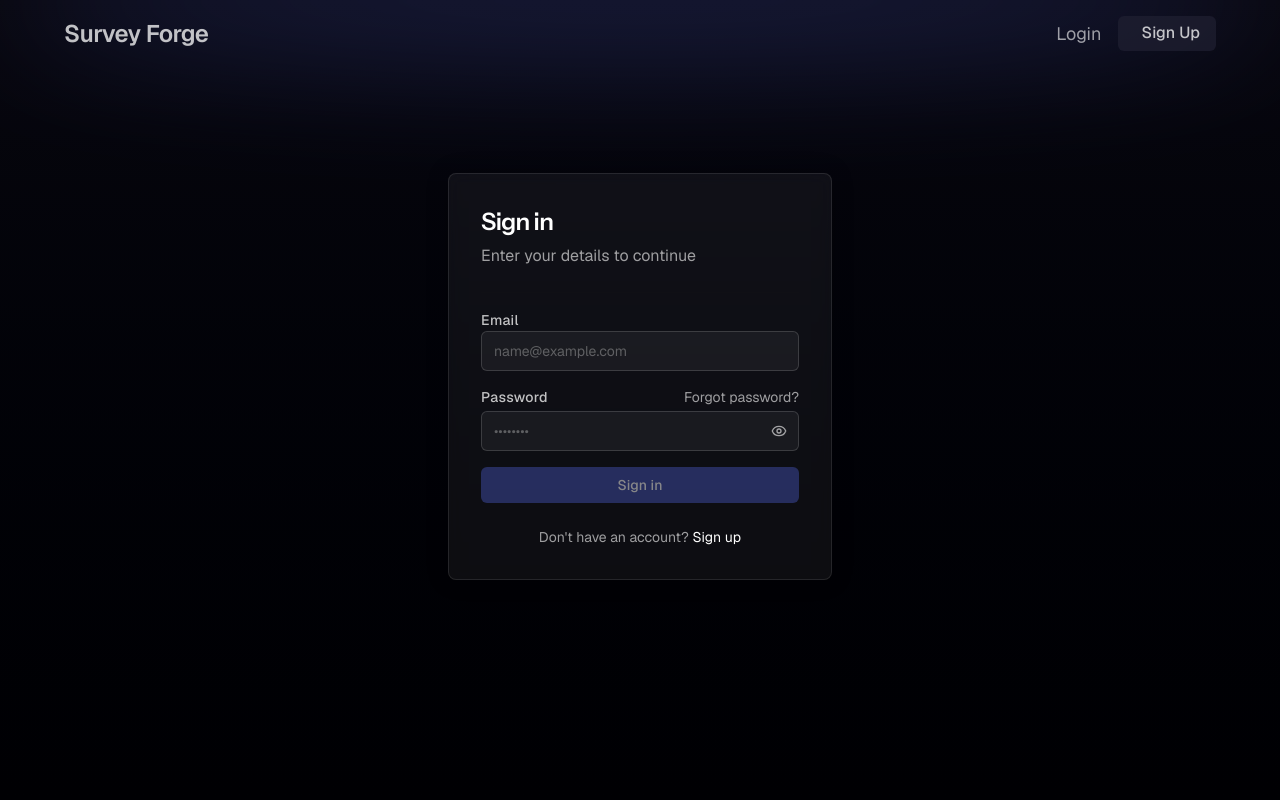
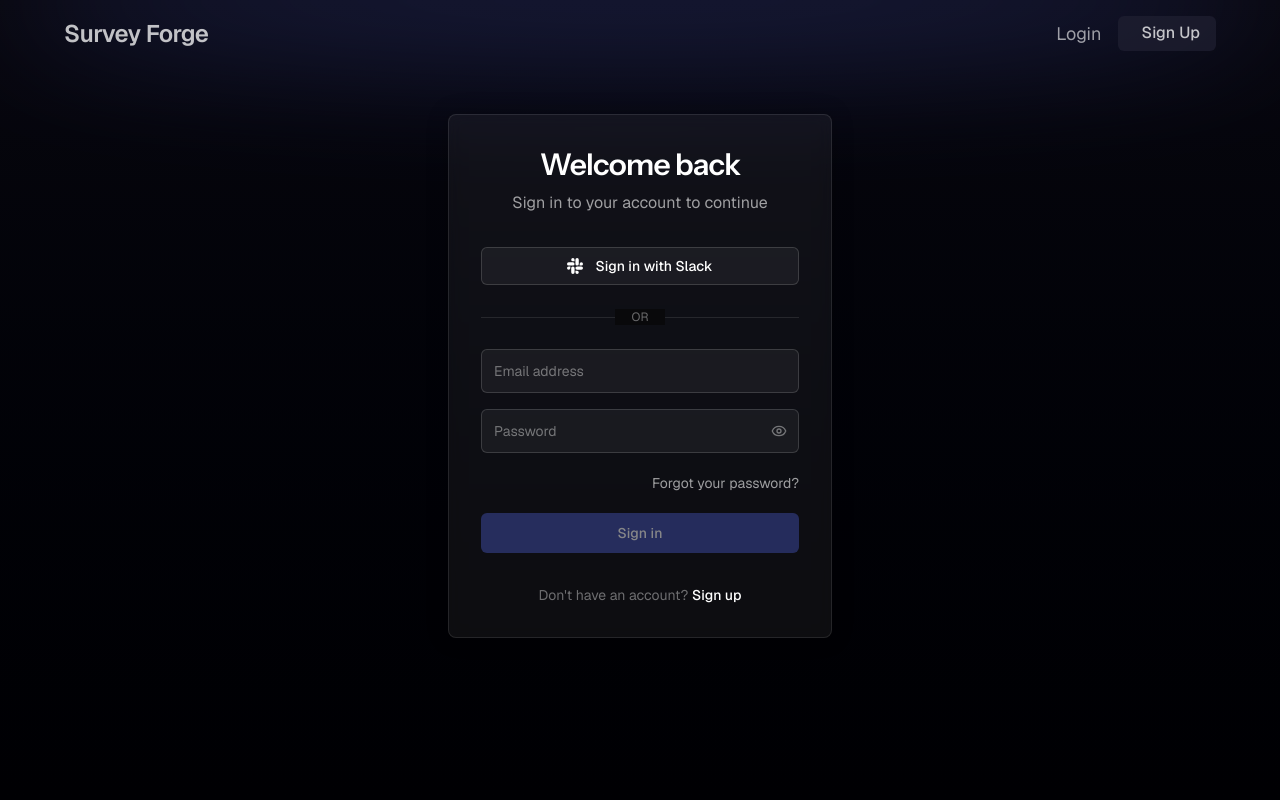
Before and after one commit to shashwtd/survey-forge, a Next.js app: page /login in a window 1280 px wide. Shown: the top 800 px of the page. Built offline with nearby package versions, Linux system fonts and the light colour scheme; no server answers.

Commit message:
Implemented authentication with Slack (OIDC) to the application.

```diff
--- a/src/app/(auth-pages)/login/page.tsx
+++ b/src/app/(auth-pages)/login/page.tsx
@@ -5,6 +5,7 @@ import { useFormStatus } from "react-dom";
 import Link from "next/link";
 import { useState } from "react";
 import { Eye, EyeOff } from "lucide-react";
+import SlackAuthButton from "@/components/auth/SlackAuthButton";
 
 export default function SignIn() {
   const { pending } = useFormStatus();
@@ -17,42 +18,41 @@ export default function SignIn() {
   };
 
   return (
-    <>
-      <div className="space-y-1.5 mb-6">
-        <h1 className="text-2xl font-semibold tracking-tight text-white font-instrument-sans">Sign in</h1>
-        <p className="text-white/60">
-          Enter your details to continue
-        </p>
+    <div className="w-full max-w-sm mx-auto space-y-8">
+      <div className="text-center space-y-2">
+        <h1 className="text-3xl font-semibold tracking-tight text-white font-instrument-sans">Welcome back</h1>
+        <p className="text-base text-white/60">Sign in to your account to continue</p>
       </div>
-      <hr className="mb-5 opacity-10" />
-      <form className="space-y-4" onChange={handleFormChange}>
-        <div className="flex flex-col space-y-1">
-          <label htmlFor="email" className="text-sm font-medium leading-none text-white/75 tracking-wide">
-            Email
-          </label>
+
+      <div className="space-y-6">
+        <SlackAuthButton mode="signin" />
+
+        <div className="relative">
+          <div className="absolute inset-0 flex items-center">
+            <div className="w-full border-t border-white/10"></div>
+          </div>
+          <div className="relative flex justify-center text-xs uppercase">
+            <span className="px-4 text-white/40 bg-[#09090b]">or</span>
+          </div>
+        </div>
+
+        <form className="space-y-5" onChange={handleFormChange}>
+          <div className="space-y-4">
+            <div>
+              <label htmlFor="email" className="sr-only">Email</label>
               <input
                 id="email"
                 name="email"
                 type="email"
                 autoComplete="email"
                 required
-            className="flex h-10 w-full rounded-md border border-white/15 bg-white/5 px-3 py-2 text-sm text-white placeholder:text-white/30 focus:outline-none focus:ring-2 focus:ring-[#fff4] focus:border-transparent disabled:cursor-not-allowed disabled:opacity-50"
-            placeholder="name@example.com"
+                className="flex h-11 w-full rounded-md border border-white/15 bg-white/5 px-3 py-2 text-sm text-white placeholder:text-white/40 focus:outline-none focus:ring-2 focus:ring-[#fff4] focus:border-transparent disabled:cursor-not-allowed disabled:opacity-50"
+                placeholder="Email address"
               />
             </div>
 
-        <div className="flex flex-col space-y-1">
-          <div className="flex items-center justify-between">
-            <label htmlFor="password" className="text-sm font-medium leading-none text-white/75 tracking-wide">
-              Password
-            </label>
-            <Link
-              href="/forgot-password"
-              className="text-sm text-white/60 hover:text-white/80"
-            >
-              Forgot password?
-            </Link>
-          </div>
+            <div>
+              <label htmlFor="password" className="sr-only">Password</label>
               <div className="relative">
                 <input
                   id="password"
@@ -60,13 +60,13 @@ export default function SignIn() {
                   type={showPassword ? "text" : "password"}
                   autoComplete="current-password"
                   required
-              className="flex h-10 w-full rounded-md border border-white/15 bg-white/5 px-3 py-2 text-sm text-white placeholder:text-white/30 focus:outline-none focus:ring-2 focus:ring-[#3f4da8] focus:border-transparent disabled:cursor-not-allowed disabled:opacity-50"
-              placeholder="••••••••"
+                  className="flex h-11 w-full rounded-md border border-white/15 bg-white/5 px-3 py-2 text-sm text-white placeholder:text-white/40 focus:outline-none focus:ring-2 focus:ring-[#3f4da8] focus:border-transparent disabled:cursor-not-allowed disabled:opacity-50"
+                  placeholder="Password"
                 />
                 <button
                   type="button"
                   onClick={() => setShowPassword(!showPassword)}
-              className="absolute right-3 top-1/2 -translate-y-1/2 text-white/60 hover:text-white/80"
+                  className="absolute right-3 top-1/2 -translate-y-1/2 text-white/40 hover:text-white/60 focus:outline-none"
                 >
                   {showPassword ? (
                     <EyeOff className="h-4 w-4" />
@@ -76,34 +76,46 @@ export default function SignIn() {
                 </button>
               </div>
             </div>
+          </div>
+
+          <div className="flex items-center justify-end">
+            <Link
+              href="/forgot-password"
+              className="text-sm text-white/60 hover:text-white transition-colors"
+            >
+              Forgot your password?
+            </Link>
+          </div>
 
           <button
             type="submit"
             disabled={!isValid || pending}
             formAction={signInAction}
-          className="inline-flex relative w-full items-center justify-center rounded-md bg-[#3f4da8] px-4 py-2 text-sm font-medium text-white hover:bg-[#38459c] focus:outline-none focus:ring-2 focus:ring-[#fff4] focus:ring-offset-2 disabled:opacity-50 cursor-pointer disabled:cursor-not-allowed transition-colors"
+            className="inline-flex relative w-full items-center justify-center rounded-md bg-[#3f4da8] px-4 py-2.5 text-sm font-medium text-white hover:bg-[#38459c] focus:outline-none focus:ring-2 focus:ring-[#fff4] focus:ring-offset-2 disabled:opacity-50 cursor-pointer disabled:cursor-not-allowed transition-colors"
           >
-          {pending ? "Signing in..." : "Sign in"}
-          {pending && (
-            <div className="absolute inset-0 flex items-center justify-center rounded-md bg-[#3f4da8]/95">
-              <div className="h-4 w-4 animate-spin rounded-full border-2 border-white border-t-transparent"></div>
-            </div>
+            {pending ? (
+              <div className="h-5 w-5 animate-spin rounded-full border-2 border-white border-t-transparent" />
+            ) : (
+              "Sign in"
             )}
           </button>
         </form>
+      </div>
 
-      <div className="mt-6 text-center text-sm text-white/60">
-        Don&apos;t have an account?{" "}
-        <Link href="/signup" className="text-white hover:text-white/80">
+      <div className="text-center text-sm">
+        <span className="text-white/40">Don&apos;t have an account?</span>{" "}
+        <Link href="/signup" className="text-white hover:text-white/80 font-medium">
           Sign up
         </Link>
       </div>
 
       {typeof window !== "undefined" && window.location.search.includes("error") && (
-        <p className="mt-4 text-sm text-red-400 text-center">
+        <div className="p-3 rounded-md bg-red-500/10 border border-red-500/20">
+          <p className="text-sm text-red-400 text-center">
             Invalid email or password
           </p>
+        </div>
       )}
-    </>
+    </div>
   );
 }
--- a/src/app/(auth-pages)/signup/page.tsx
+++ b/src/app/(auth-pages)/signup/page.tsx
@@ -7,6 +7,7 @@ import { useState, useEffect } from "react";
 import { Eye, EyeOff } from "lucide-react";
 import VerificationNotice from "@/components/VerificationNotice";
 import { useRouter } from "next/navigation";
+import SlackAuthButton from "@/components/auth/SlackAuthButton";
 
 export default function SignUp() {
     const router = useRouter();
@@ -29,50 +30,52 @@ export default function SignUp() {
     }, [router]);
 
     return (
-        <>
-            <div className="space-y-1.5 mb-6">
-                <h1 className="text-2xl font-semibold tracking-tight text-white font-instrument-sans">
-                    Create an account
+        <div className="w-full max-w-sm mx-auto space-y-8">
+            <div className="text-center space-y-2">
+                <h1 className="text-3xl font-semibold tracking-tight text-white font-instrument-sans">
+                    Create account
                 </h1>
-                <p className="text-white/60">
-                    Enter your details below to get started
+                <p className="text-base text-white/60">
+                    Get started with Survey Forge
                 </p>
             </div>
-            <hr className="mb-5 opacity-10" />
+
+            <div className="space-y-6">
+                <SlackAuthButton mode="signup" />
+
+                <div className="relative">
+                    <div className="absolute inset-0 flex items-center">
+                        <div className="w-full border-t border-white/10"></div>
+                    </div>
+                    <div className="relative flex justify-center text-xs uppercase">
+                        <span className="px-4 text-white/40 bg-[#09090b]">or</span>
+                    </div>
+                </div>
+
                 <form
-                className="space-y-4"
+                    className="space-y-5"
                     onChange={handleFormChange}
                     action={async (formData) => {
                         const result = await signUpAction(formData);
-                    // Handle the result of the sign-up action
                         console.log(result);
                     }}
                 >
-                <div className="flex flex-col space-y-1">
-                    <label
-                        htmlFor="email"
-                        className="text-sm font-medium leading-none text-white/75 tracking-wide"
-                    >
-                        Email
-                    </label>
+                    <div className="space-y-4">
+                        <div>
+                            <label htmlFor="email" className="sr-only">Email</label>
                             <input
                                 id="email"
                                 name="email"
                                 type="email"
                                 autoComplete="email"
                                 required
-                        className="flex h-10 w-full rounded-md border border-white/15 bg-white/5 px-3 py-2 text-sm text-white placeholder:text-white/30 focus:outline-none focus:ring-2 focus:ring-[#fff4] focus:border-transparent disabled:cursor-not-allowed disabled:opacity-50"
-                        placeholder="name@example.com"
+                                className="flex h-11 w-full rounded-md border border-white/15 bg-white/5 px-3 py-2 text-sm text-white placeholder:text-white/40 focus:outline-none focus:ring-2 focus:ring-[#fff4] focus:border-transparent disabled:cursor-not-allowed disabled:opacity-50"
+                                placeholder="Email address"
                             />
                         </div>
 
-                <div className="flex flex-col space-y-1">
-                    <label
-                        htmlFor="password"
-                        className="text-sm font-medium leading-none text-white/75 tracking-wide"
-                    >
-                        Password
-                    </label>
+                        <div>
+                            <label htmlFor="password" className="sr-only">Password</label>
                             <div className="relative">
                                 <input
                                     id="password"
@@ -81,13 +84,13 @@ export default function SignUp() {
                                     autoComplete="new-password"
                                     required
                                     minLength={6}
-                            className="flex h-10 w-full rounded-md border border-white/15 bg-white/5 px-3 py-2 text-sm text-white placeholder:text-white/30 focus:outline-none focus:ring-2 focus:ring-[#3f4da8] focus:border-transparent disabled:cursor-not-allowed disabled:opacity-50"
-                            placeholder="Create a password"
+                                    className="flex h-11 w-full rounded-md border border-white/15 bg-white/5 px-3 py-2 text-sm text-white placeholder:text-white/40 focus:outline-none focus:ring-2 focus:ring-[#3f4da8] focus:border-transparent disabled:cursor-not-allowed disabled:opacity-50"
+                                    placeholder="Create a password (min. 6 characters)"
                                 />
                                 <button
                                     type="button"
                                     onClick={() => setShowPassword(!showPassword)}
-                            className="absolute right-3 top-1/2 -translate-y-1/2 text-white/60 hover:text-white/80"
+                                    className="absolute right-3 top-1/2 -translate-y-1/2 text-white/40 hover:text-white/60 focus:outline-none"
                                 >
                                     {showPassword ? (
                                         <EyeOff className="h-4 w-4" />
@@ -97,25 +100,26 @@ export default function SignUp() {
                                 </button>
                             </div>
                         </div>
+                    </div>
 
                     <button
                         type="submit"
                         disabled={!isValid || pending}
                         formAction={signUpAction}
-                    className="inline-flex relative w-full items-center justify-center rounded-md bg-[#3f4da8] px-4 py-2 text-sm font-medium text-white hover:bg-[#38459c] focus:outline-none focus:ring-2 focus:ring-[#fff4] focus:ring-offset-2 disabled:opacity-50 cursor-pointer disabled:cursor-not-allowed transition-colors"
+                        className="inline-flex relative w-full items-center justify-center rounded-md bg-[#3f4da8] px-4 py-2.5 text-sm font-medium text-white hover:bg-[#38459c] focus:outline-none focus:ring-2 focus:ring-[#fff4] focus:ring-offset-2 disabled:opacity-50 cursor-pointer disabled:cursor-not-allowed transition-colors"
                     >
-                    {pending ? "Creating account..." : "Create account"}
-                    {pending && (
-                        <div className="absolute inset-0 flex items-center justify-center rounded-md bg-[#3f4da8]/95">
-                            <div className="h-4 w-4 animate-spin rounded-full border-2 border-white border-t-transparent"></div>
-                        </div>
+                        {pending ? (
+                            <div className="h-5 w-5 animate-spin rounded-full border-2 border-white border-t-transparent" />
+                        ) : (
+                            "Create account"
                         )}
                     </button>
                 </form>
+            </div>
 
-            <div className="mt-6 text-center text-sm text-white/60">
-                Already have an account?{" "}
-                <Link href="/login" className="text-white hover:text-white/80">
+            <div className="text-center text-sm">
+                <span className="text-white/40">Already have an account?</span>{" "}
+                <Link href="/login" className="text-white hover:text-white/80 font-medium">
                     Sign in
                 </Link>
             </div>
@@ -127,12 +131,13 @@ export default function SignUp() {
                 />
             )}
 
-            {typeof window !== "undefined" &&
-                window.location.search.includes("error") && (
-                    <p className="mt-4 text-sm text-red-400 text-center">
+            {typeof window !== "undefined" && window.location.search.includes("error") && (
+                <div className="p-3 rounded-md bg-red-500/10 border border-red-500/20">
+                    <p className="text-sm text-red-400 text-center">
                         Something went wrong. Please try again.
                     </p>
+                </div>
             )}
-        </>
+        </div>
     );
 }
--- /dev/null
+++ b/src/components/auth/SlackAuthButton.tsx
@@ -0,0 +1,43 @@
+"use client";
+
+import { createClient } from '@/utils/supabase/client';
+
+export default function SlackAuthButton({ mode = "signin" }: { mode?: "signin" | "signup" }) {
+    const supabase = createClient();
+
+    const handleSlackSignIn = async () => {
+        try {
+            const { error } = await supabase.auth.signInWithOAuth({
+                provider: 'slack_oidc',
+                options: {
+                    redirectTo: `${window.location.origin}/auth/callback`,
+                    queryParams: {
+                        // Add necessary scopes for your application
+                        scope: 'openid email profile',
+                        // Add redirect_to parameter to handle the post-auth redirect
+                        redirect_to: '/survey/create'
+                    },
+                },
+            });
+
+            if (error) {
+                console.error('Slack auth error:', error);
+                throw error;
+            }
+        } catch (error) {
+            console.error('Failed to sign in with Slack:', error);
+        }
+    };
+
+    return (
+        <button
+            onClick={handleSlackSignIn}
+            className="inline-flex w-full items-center justify-center gap-3 rounded-md border border-white/15 bg-white/5 px-4 py-2 text-sm font-medium text-white hover:bg-white/10 focus:outline-none focus:ring-2 focus:ring-[#fff4] focus:ring-offset-2 disabled:opacity-50 cursor-pointer transition-colors"
+        >
+            <svg xmlns="http://www.w3.org/2000/svg" width="16" height="16" viewBox="0 0 24 24" fill="currentColor">
+                <path d="M5.042 15.165a2.528 2.528 0 0 1-2.52 2.523A2.528 2.528 0 0 1 0 15.165a2.527 2.527 0 0 1 2.522-2.52h2.52v2.52zM6.313 15.165a2.527 2.527 0 0 1 2.521-2.52 2.527 2.527 0 0 1 2.521 2.52v6.313A2.528 2.528 0 0 1 8.834 24a2.528 2.528 0 0 1-2.521-2.522v-6.313zM8.834 5.042a2.528 2.528 0 0 1-2.521-2.52A2.528 2.528 0 0 1 8.834 0a2.528 2.528 0 0 1 2.521 2.522v2.52H8.834zM8.834 6.313a2.528 2.528 0 0 1 2.521 2.521 2.528 2.528 0 0 1-2.521 2.521H2.522A2.528 2.528 0 0 1 0 8.834a2.528 2.528 0 0 1 2.522-2.521h6.312zM18.956 8.834a2.528 2.528 0 0 1 2.522-2.521A2.528 2.528 0 0 1 24 8.834a2.528 2.528 0 0 1-2.522 2.521h-2.522V8.834zM17.688 8.834a2.528 2.528 0 0 1-2.523 2.521 2.527 2.527 0 0 1-2.52-2.521V2.522A2.527 2.527 0 0 1 15.165 0a2.528 2.528 0 0 1 2.523 2.522v6.312zM15.165 18.956a2.528 2.528 0 0 1 2.523 2.522A2.528 2.528 0 0 1 15.165 24a2.527 2.527 0 0 1-2.52-2.522v-2.522h2.52zM15.165 17.688a2.527 2.527 0 0 1-2.52-2.523 2.526 2.526 0 0 1 2.52-2.52h6.313A2.527 2.527 0 0 1 24 15.165a2.528 2.528 0 0 1-2.522 2.523h-6.313z"/>
+            </svg>
+            {mode === "signin" ? "Sign in with Slack" : "Sign up with Slack"}
+        </button>
+    );
+}
```
Also changed, not shown: src/app/(auth-pages)/auth/callback/route.ts (+13 -5 lines). Lines whose indentation alone changed are shown as unchanged.
